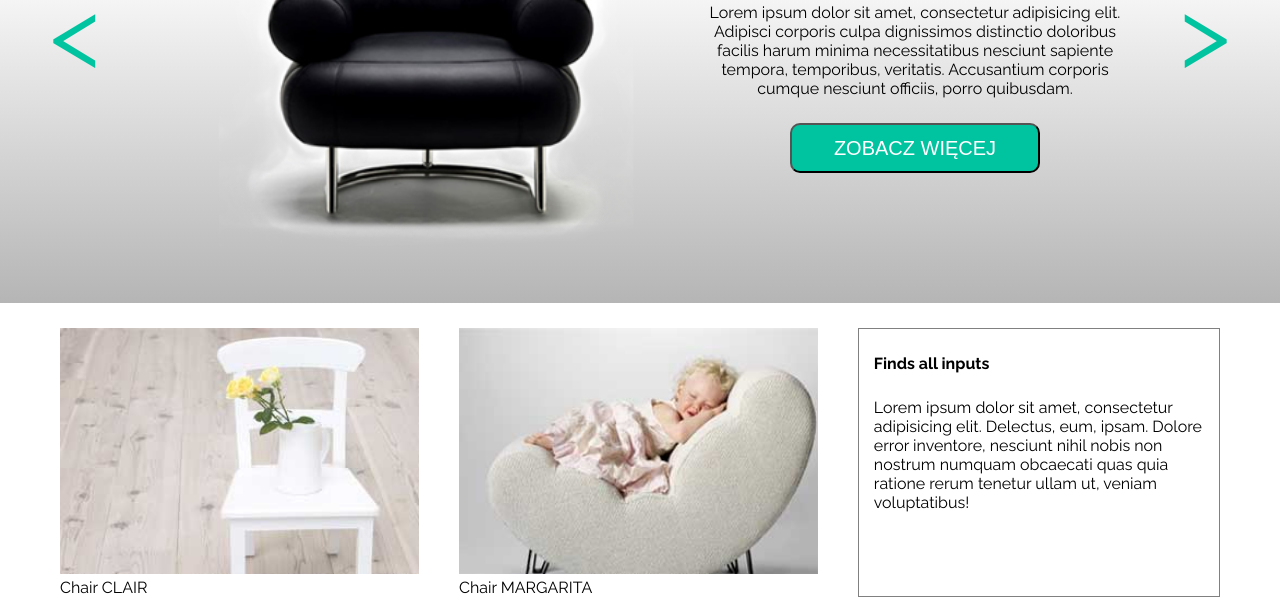
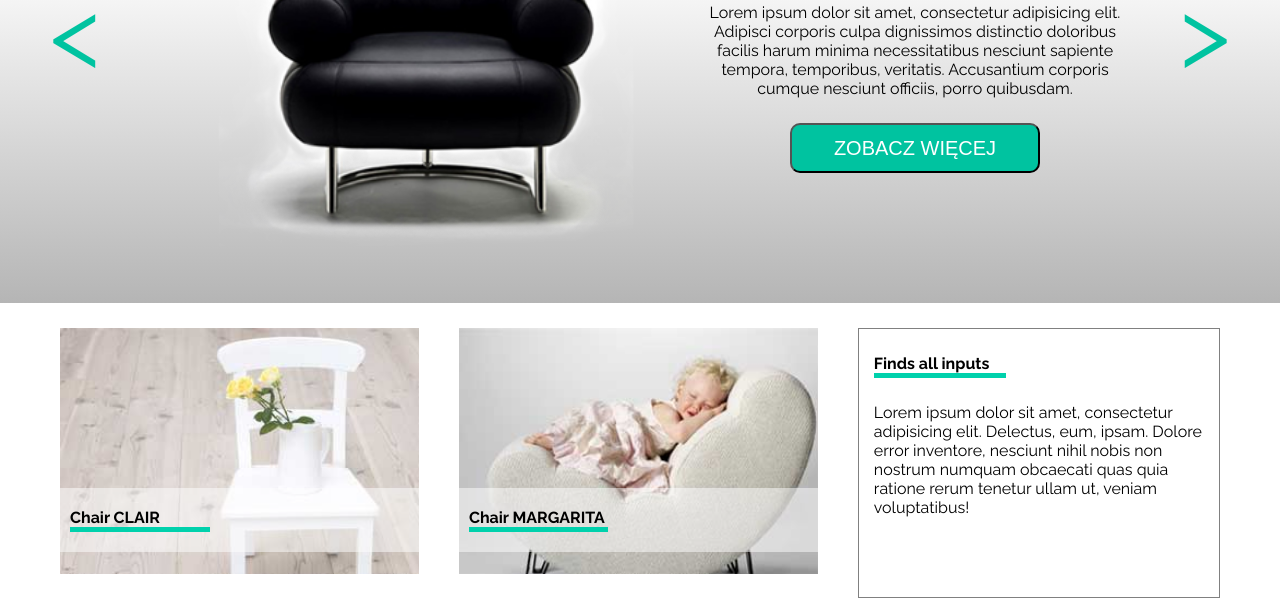
Before and after one commit to pmoskal4/Sit-on-chair, a website: page src/index.html in a window 1280 px wide. Shown: the part 226-825 px from the top of the page. Drawn offline with Linux system fonts and the light colour scheme.

Commit message:
Skończone stylowanie sekcji products

```diff
--- a/src/index.html
+++ b/src/index.html
@@ -49,13 +49,13 @@
 
     <section class="site-products">
         <div class="container">
-            <div class=" column">
+            <div class="column">
                 <img src="images/box1_img.jpg">
-                <p>Chair <span class="uppercase">clair</span></p>
+                <h4 class="clair">Chair <span class="uppercase">clair</span></h4>
             </div>
             <div class="column">
                 <img src="images/box2_img.jpg">
-                <p>Chair <span class="uppercase">margarita</span></p>
+                <h4 class="margarita">Chair <span class="uppercase">margarita</span></h4>
             </div>
             <div class="column moreProducts">
                 <h4>Finds all inputs</h4>
--- a/src/styles/base/_body.scss
+++ b/src/styles/base/_body.scss
@@ -3,7 +3,6 @@
   color: #00C3A0;
   font-weight: 700;
 }
-
 
 body {
   font-family: Raleway, sans-serif;
--- a/src/styles/base/_colors.scss
+++ /dev/null
@@ -1,6 +0,0 @@
-$mainColor = #00C3A0;
-
-
-.textBlue {
-  color: $mainColor;
-}
--- a/src/styles/components/_products.scss
+++ b/src/styles/components/_products.scss
@@ -16,9 +16,29 @@ Site - Products
   margin: 0 20px;
 }
 
+.clair,
+.margarita {
+  position: relative;
+  bottom: 90px;
+  padding-left: 10px;
+  padding-bottom: 20px;
+  padding-top: 20px;
+  width: 100%;;
+  background-color: rgba(255,255,255,0.5);
+}
+
+h4:after {
+  content: "";
+  display: block;
+  background-color: #00D1AC;
+  width: 40%;
+  height: 5px;
+}
+
 .moreProducts {
   border: 1px solid grey;
   padding: 0 15px;
+  height: 270px;
 }
 
 .moreProducts h4 {
--- a/src/styles/main.scss
+++ b/src/styles/main.scss
@@ -5,7 +5,7 @@
 @import "base/body.scss";
 
 //Colors file
-@import "base/reset.scss";
+//@import "base/colors.scss";
 
 //Grid layout
 //@import "layout/grid.scss";
```
Also changed, not shown: dist/main.css.
